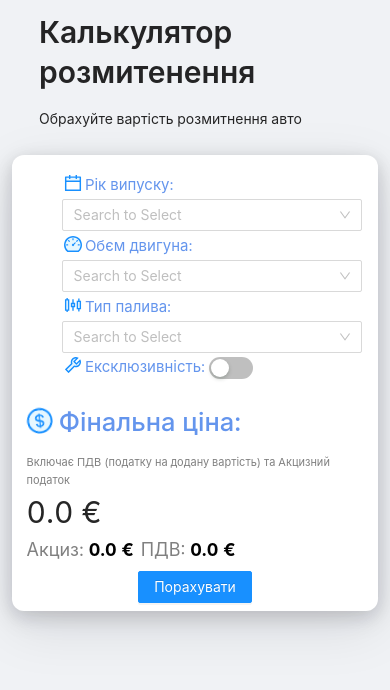
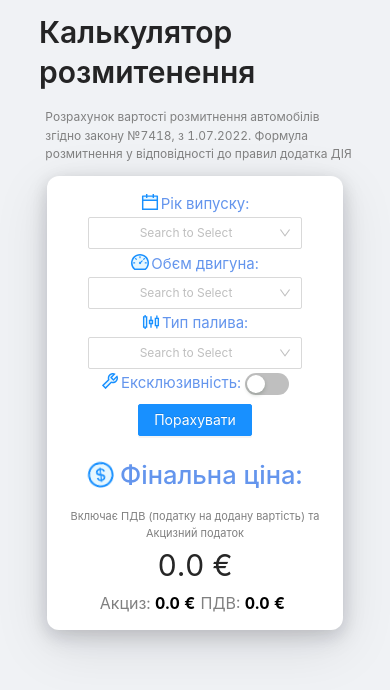
Before and after one commit to intercode-io/tax-calculator, a Next.js app: page / in a window 390 px wide. Shown: the top 690 px of the page. Built offline with nearby package versions, Linux system fonts and the light colour scheme.

Commit message:
fixed mobile layout, rename sub header and move button

```diff
--- a/components/CustomHeader.js
+++ b/components/CustomHeader.js
@@ -8,7 +8,14 @@ const CustomHeader = () => {
         <Row>
             <Col span={22} style={{padding: "3% 0 0 10%", display: "flex", flexWrap: "wrap", flexDirection: "column"}}>
                 <Title level={2}>Калькулятор розмитенення</Title>
-                <p>Обрахуйте вартість розмитнення авто</p>
+                <p style={{
+                    fontSize: "12px",
+                    color: "gray",
+                    paddingLeft: "2%"
+                }}>
+                    Розрахунок вартості розмитнення автомобілів згідно закону №7418, з 1.07.2022. Формула розмитнення у
+                    відповідності до правил додатка ДІЯ
+                </p>
             </Col>
         </Row>
     );
--- a/pages/index.js
+++ b/pages/index.js
@@ -81,7 +81,7 @@ export default function Home() {
                                     </span>
                                     <Select
                                         showSearch
-                                        style={{width: 300}}
+                                        className={style.inputStyle}
                                         placeholder="Search to Select"
                                         optionFilterProp="children"
                                         filterOption={(input, option) =>
@@ -101,7 +101,7 @@ export default function Home() {
                             </span>
                                     <Select
                                         showSearch
-                                        style={{width: 300}}
+                                        className={style.inputStyle}
 
                                         placeholder="Search to Select"
                                         optionFilterProp="children"
@@ -122,7 +122,7 @@ export default function Home() {
                             </span>
                                     <Select
                                         showSearch
-                                        style={{width: 300}}
+                                        className={style.inputStyle}
 
                                         placeholder="Search to Select"
                                         optionFilterProp="children"
@@ -134,6 +134,7 @@ export default function Home() {
                                         <Select.Option value={1}>Бензин</Select.Option>
                                         <Select.Option value={1.2}>Дизель</Select.Option>
                                         <Select.Option value={0.5}>Гібрид</Select.Option>
+                                        <Select.Option value={0}>Електро</Select.Option>
                                     </Select>
                                 </Col>
                                 <Col span={19}>
@@ -142,6 +143,13 @@ export default function Home() {
                                 Ексклюзивність{": "}
                                     <Switch defaultChecked={false} onChange={event => setIsExclusiveCar(event)}/>
                                 </span>
+                                </Col>
+                            </Row>
+                            <Row justify="center" style={{marginBottom: 8, maxWidth:"100%"}}>
+                                <Col span={12}>
+                                    <Button type="primary" style={{borderRadius: "2px"}} onClick={calculatePrice}>
+                                        <span>Порахувати</span>
+                                    </Button>
                                 </Col>
                             </Row>
                         </div>
@@ -157,21 +165,16 @@ export default function Home() {
                                     <span style={{fontSize: "30px"}}> {finalPrice.toFixed(1)} €</span>
                                 </Col>
                                 <Col span={24}>
-                                <span style={{paddingRight: "2%", fontSize: "18px", color: "gray"}}>
+                                <span style={{paddingRight: "2%", fontSize: "16px", color: "gray"}}>
                                     Акциз: <b style={{color: "black"}}>{excise.toFixed(1)} €</b>
                                 </span>
-                                    <span style={{paddingRight: "2%", color: "gray", fontSize: "18px"}}>
+                                    <span style={{paddingRight: "2%", color: "gray", fontSize: "16px"}}>
                                     ПДВ: <b style={{color: "black"}}>{PDV.toFixed(1)} €</b>
                                 </span>
                                 </Col>
                             </Row>
                         </div>
                     </div>
-                    <Row justify="center">
-                        <Button type="primary" style={{borderRadius: "2px"}} onClick={calculatePrice}>
-                            <span>Порахувати</span>
-                        </Button>
-                    </Row>
                 </div>
             </div>
         </div>
--- a/styles/Main.module.css
+++ b/styles/Main.module.css
@@ -10,6 +10,9 @@
     padding: 1%;
     font-size: 15px;
     width: 100%;
+}
+.inputStyle{
+    width: 300px;
 }
 
 
@@ -50,19 +53,17 @@
         font-size: 12px;
     }
 
-    .selectText {
-        font-size: 11px;
+    .cardStyle {
+        max-width: 300px;
+        margin: 0 12%;
     }
-
-
-    .cardStyle {
-        min-width: 250px;
+    .cardGridStyle{
+        text-align: center;
     }
-}
-
-@media screen  and (max-width: 426px) {
-
     .mainContentBlockCard {
         flex-direction: column;
     }
+    .inputStyle{
+        width:100%;
+    }
 }
```
